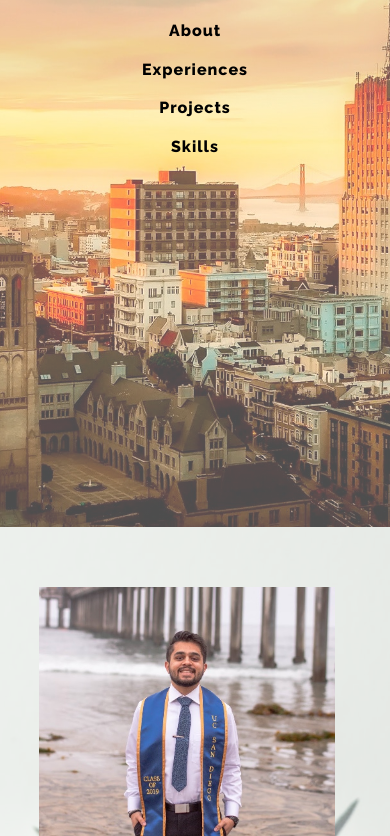
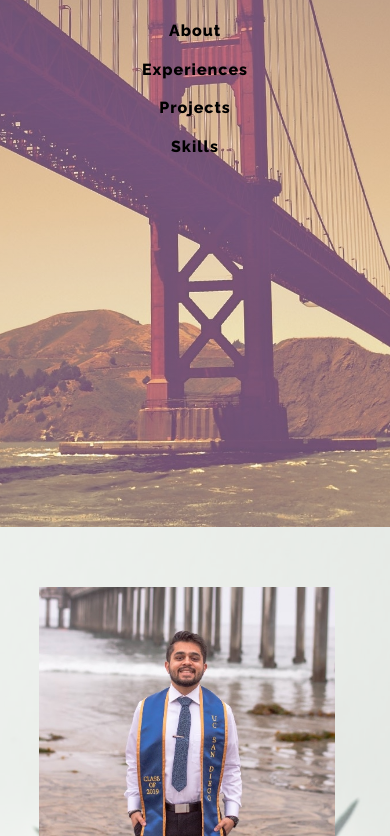
Before and after one commit to Sadeemk/Portfolio, a website: page index.html in a window 390 px wide. Shown: the part 317-1153 px from the top of the page. Drawn offline with nearby package versions, Linux system fonts and the light colour scheme.

Commit message:
checking mobile background image fix

```diff
--- a/css/style.css
+++ b/css/style.css
@@ -158,7 +158,7 @@ nav {
 	.pimg1,
 	.pimg2,
 	.pimg3 {
-		background-attachment: scroll;
+		background-attachment: fixed;
 	}
 }
 
@@ -200,7 +200,8 @@ nav {
 }
 
 .pimg1 {
-	background-image: linear-gradient(rgba(255, 255, 255, 0.3), rgba(255, 255, 255, 0.3)), url(../imgs/homebg.jpg);
+	/* background-image: linear-gradient(rgba(255, 255, 255, 0.3), rgba(255, 255, 255, 0.3)), url(../imgs/homebg.jpg); */
+	background-image: linear-gradient(rgba(255, 255, 255, 0.3), rgba(255, 255, 255, 0.3)), url(../imgs/new.jpg);
 	min-height: 100%;
 }
 
```
Also changed, not shown: imgs/new.jpg (added), 1 other file.
